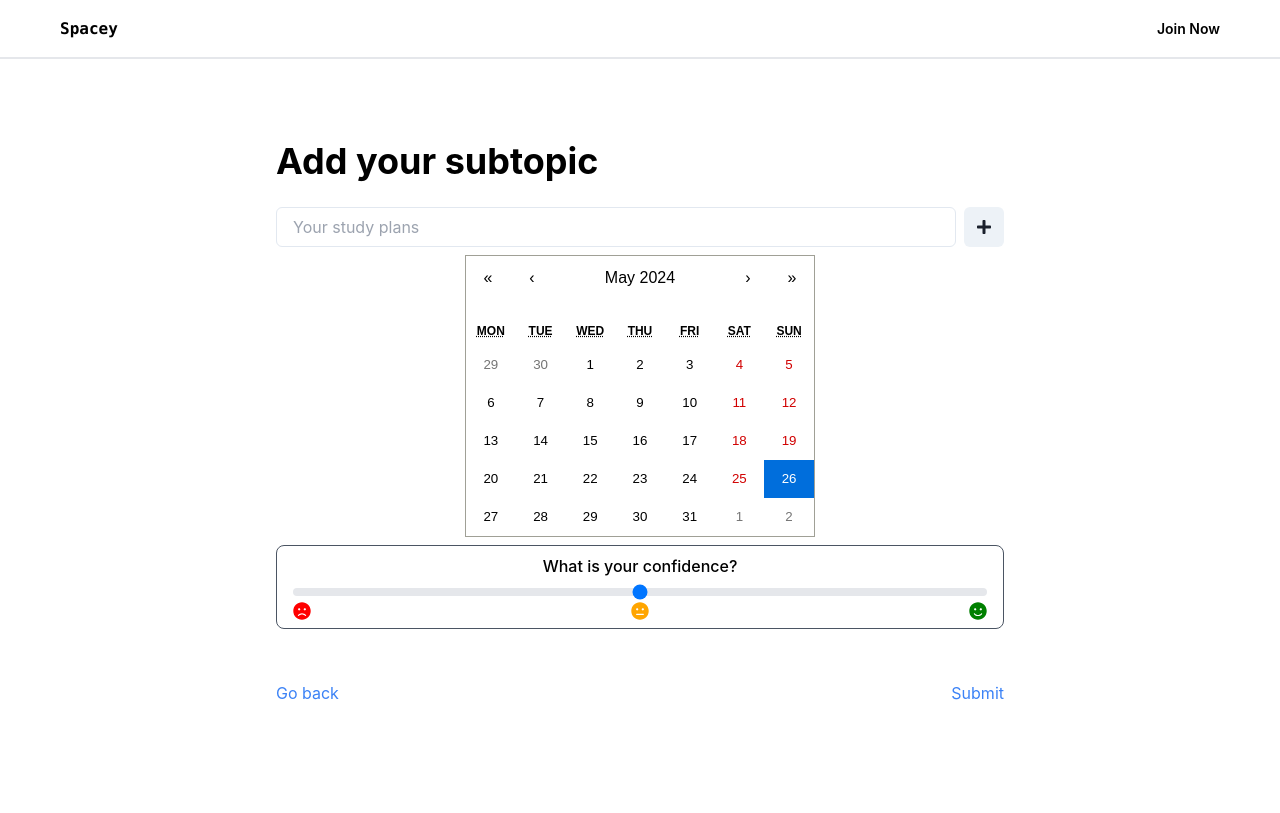
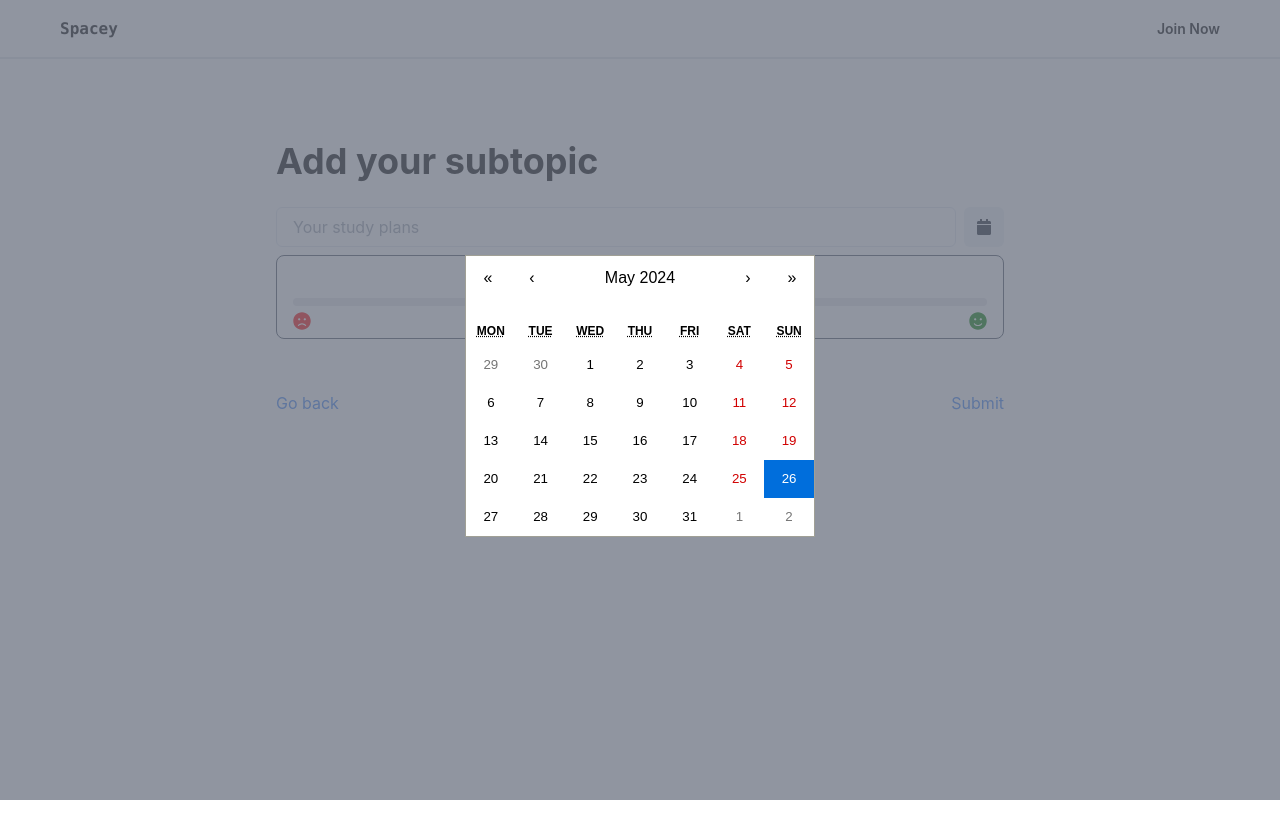
Before and after one commit to dunyanong/Spacey, a Next.js app: page /addsubtopic in a window 1280 px wide. Both pictures are taken after a click on the button "Open Calendar". Built offline with nearby package versions, Linux system fonts and the light colour scheme; no server answers.

Commit message:
dunyan: revamped calander

```diff
--- /dev/null
+++ b/components/CalenderWrap.js
@@ -0,0 +1,66 @@
+import { useRouter } from "next/router";
+import { auth, db } from "../utils/firebase";
+import "react-toastify/dist/ReactToastify.css";
+import Calendar from 'react-calendar';
+import 'react-calendar/dist/Calendar.css';
+import { useState } from "react";
+
+const CalenderWrap = () => {
+  const router = useRouter();
+  const [showConfirmSignout, setShowConfirmSignout] = useState(false);
+  const [showConfirmDelete, setShowConfirmDelete] = useState(false);
+
+  return (
+    <div className="pt-0">
+      {showConfirmSignout && (
+        <div className="fixed inset-0 z-50 flex items-center justify-center">
+          <div className="absolute inset-0 bg-gray-500 opacity-75"></div>
+          <div className="bg-white rounded-lg p-4 z-50 mx-4 md:mx-0">
+            <p className="mb-4">Are you sure you want to signout</p>
+            <div className="flex justify-end">
+              <button className="text-white bg-red-500 py-2 px-4 rounded-lg mr-2" onClick={handleSignoutAccount}>
+                Signout
+              </button>
+              <button className="text-gray-600 bg-gray-300 py-2 px-4 rounded-lg" onClick={() => setShowConfirmSignout(false)}>
+                Cancel
+              </button>
+            </div>
+          </div>
+        </div>
+      )}
+      {showConfirmDelete && (
+        <div className="fixed inset-0 z-50 flex items-center justify-center">
+          <div className="absolute inset-0 bg-gray-500 opacity-75"></div>
+          <div className="bg-white rounded-lg p-4 z-50 mx-4 md:mx-0">
+            <p className="mb-4">Are you sure you want to terminate your account? This action is irreversible.</p>
+            <div className="flex justify-end">
+              <button className="text-white bg-red-500 py-2 px-4 rounded-lg mr-2" onClick={handleTerminateAccount}>
+                Yes, terminate my account
+              </button>
+              <button className="text-gray-600 bg-gray-300 py-2 px-4 rounded-lg" onClick={() => setShowConfirmDelete(false)}>
+                Cancel
+              </button>
+            </div>
+          </div>
+        </div>
+      )}
+
+      <div className="rounded-lg border bg-card text-card-foreground shadow-sm my-4">
+        <div className="flex flex-col space-y-1.5 p-6">
+          <h3 className="text-lg font-semibold leading-none tracking-tight">Sign Out Account</h3>
+          <p className="text-sm text-muted-foreground">Disconnect from your account and return to the login screen.</p>
+        </div>
+        <div className="flex items-center p-6 pt-0">
+          <button className="inline-flex text-white items-center justify-center rounded-md text-sm font-medium transition-colors focus-visible:outline-none focus-visible:ring-2 focus-visible:ring-ring focus-visible:ring-offset-2 disabled:opacity-50 disabled:pointer-events-none ring-offset-background bg-black text-primary-foreground h-10 py-2 px-4" onClick={() => setShowConfirmSignout(true)}>
+            Sign out
+          </button>
+        </div>
+      </div>
+
+
+
+    </div>
+  );
+};
+
+export default CalenderWrap;
--- a/pages/addsubtopic.js
+++ b/pages/addsubtopic.js
@@ -3,7 +3,7 @@ import { useAuthState } from "react-firebase-hooks/auth";
 import { useRouter } from "next/router";
 import { collection, query, where, orderBy, limit, onSnapshot, doc, updateDoc, addDoc, deleteDoc, serverTimestamp, getDocs } from "firebase/firestore";
 import { Box, VStack, Heading, Flex, Input, IconButton, Button, Text } from "@chakra-ui/react";
-import { FaPlus } from "react-icons/fa";
+import { FaCalendar } from "react-icons/fa";
 import { useDisclosure } from "@chakra-ui/react";
 import Calendar from 'react-calendar';
 import 'react-calendar/dist/Calendar.css';
@@ -19,6 +19,7 @@ const AddSubTopic = () => {
     const [messages, setMessages] = useState([]);
     const [user, loading] = useAuthState(auth);
     const [selectedDate, setSelectedDate] = useState(new Date());
+    const [isOpened, setIsOpened] = useState(false);
     const route = useRouter();
     const routeData = route.query;
 
@@ -64,11 +65,18 @@ const AddSubTopic = () => {
             console.log("Document added successfully:", newMessage);
             setTopic({ topic: "" });
             setMessage({ schedule_detail: "", confidence: 50 });
+
+            route.push('/studylist');
           }
         } catch (error) {
           console.error("Error adding or updating document: ", error);
         }
       };
+
+    const handleDateChange = (date) => {
+        setSelectedDate(date);
+        setIsOpened(false);
+    };
 
     return (
       <Box className="md:p-5 w-full max-w-3xl mx-auto pt-20">
@@ -97,18 +105,24 @@ const AddSubTopic = () => {
                 onChange={(e) => setTopic({ ...topic, topic: e.target.value })}
               />
               <IconButton
-                icon={<FaPlus />}
-                aria-label="Add"
-                type="submit"
+                icon={<FaCalendar />}
+                aria-label="Open Calendar"
+                onClick={() => setIsOpened(true)}
               />
             </Flex>
-            <ResponsiveBox mb={2}>
-              <Calendar onChange={setSelectedDate} value={selectedDate} />
-            </ResponsiveBox>
+
+            {isOpened && (
+              <div className="fixed inset-0 z-50 flex items-center justify-center">
+                <div className="absolute inset-0 bg-gray-500 opacity-75" onClick={() => setIsOpened(false)}></div>
+                <ResponsiveBox mb={2} className="z-50">
+                  <Calendar onChange={handleDateChange} value={selectedDate} />
+                </ResponsiveBox>
+              </div>
+            )}
             <div className="w-full flex flex-col items-center border border-gray-600 rounded-lg px-4 py-2 mb-3 relative overflow-hidden bg-background p-2">
               <div className="text-md font-medium">What is your confidence?</div>
               <div className="relative w-full">
-                <label className="sr-only">Labels range</label>
+                <label className="sr-only">Confidence Range</label>
                 <input
                   type="range"
                   defaultValue="50"
```
